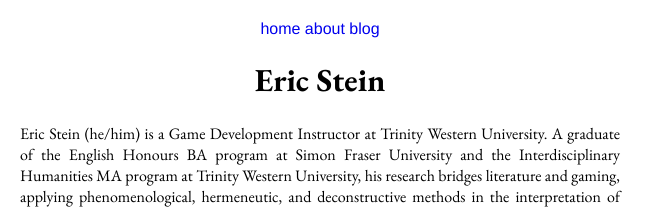
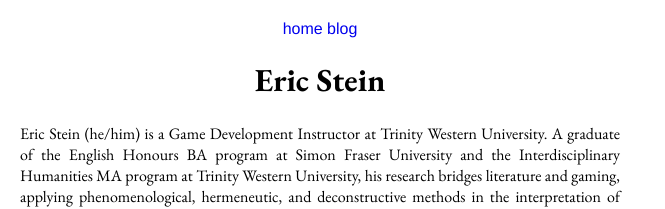
Before and after one commit to steinea/steinea.github.io, a Jekyll site: the page built from index.html, in a window 1280 px wide. Shown: the top 209 px of the page, without its empty margins (0-665 px from the left). Built offline with Jekyll 4.4.1, drawn with Linux system fonts in a browser that asks for light colours.

Commit message:
Update default.html

```diff
--- a/_layouts/default.html
+++ b/_layouts/default.html
@@ -13,7 +13,6 @@
   <nav>
     <ul>
       <li><a href="/">home</a></li>
-      <li><a href="/">about</a></li>
       <li><a href="/blog">blog</a></li>
     </ul>
   </nav>
```
